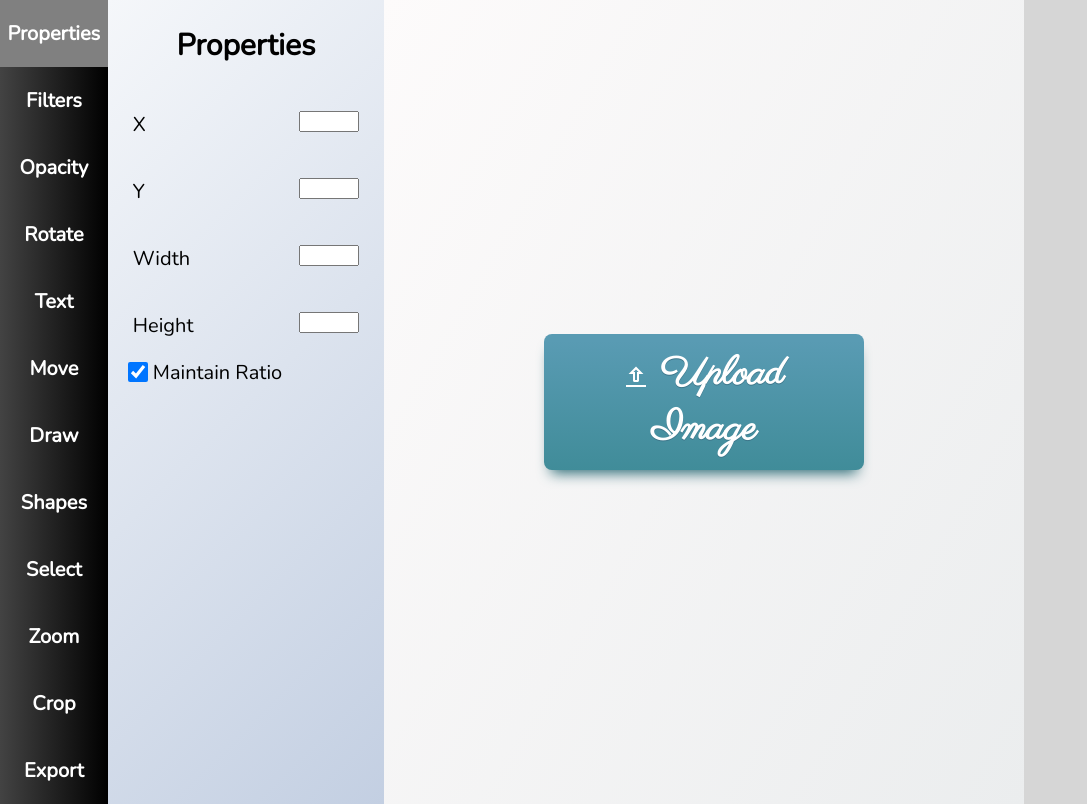
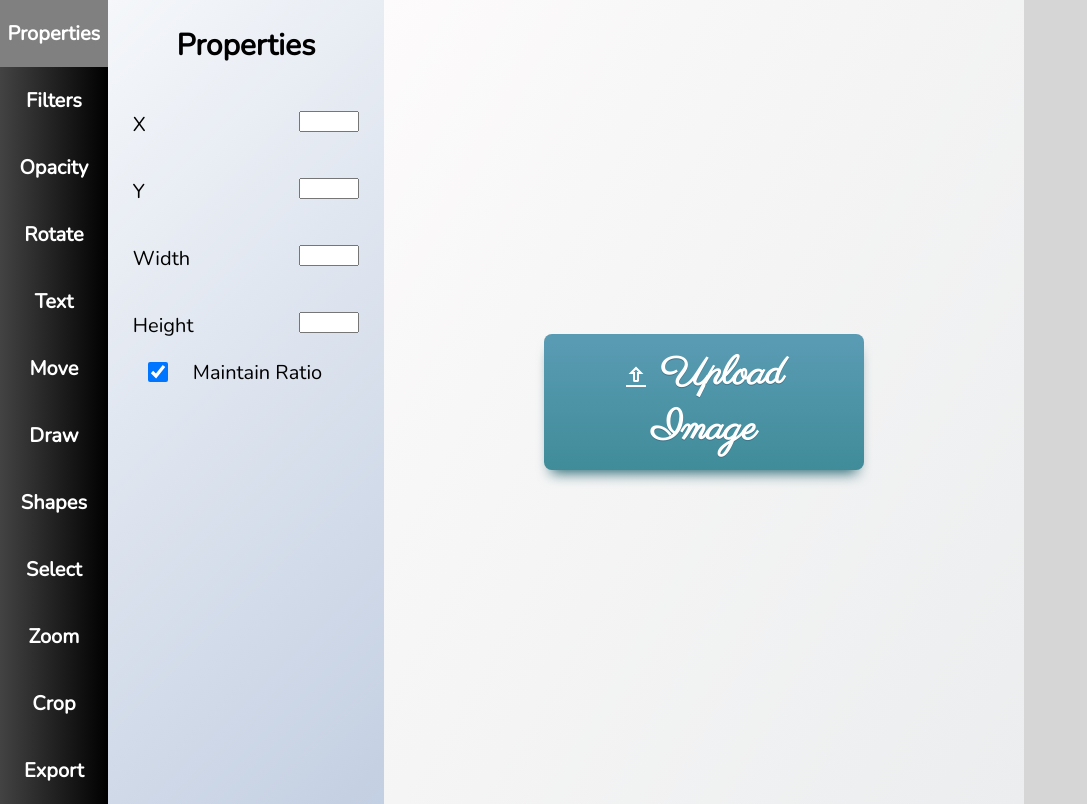
Before and after one commit to haridulal1000/Image-edit, a plain HTML site: page index.html in a window 1280 px wide. Shown: the whole page, without its empty margins (0-1087 px from the left). Drawn offline with nearby package versions, Linux system fonts and the light colour scheme.

Commit message:
fixed width

```diff
--- a/css/style.css
+++ b/css/style.css
@@ -389,7 +389,7 @@ button {
 }
 #proportion,.float-right input{
     height: 20px;
-    width: 20px;
+    width: 60px;
     margin: 0;
     background-color: #eee;
 }
```
